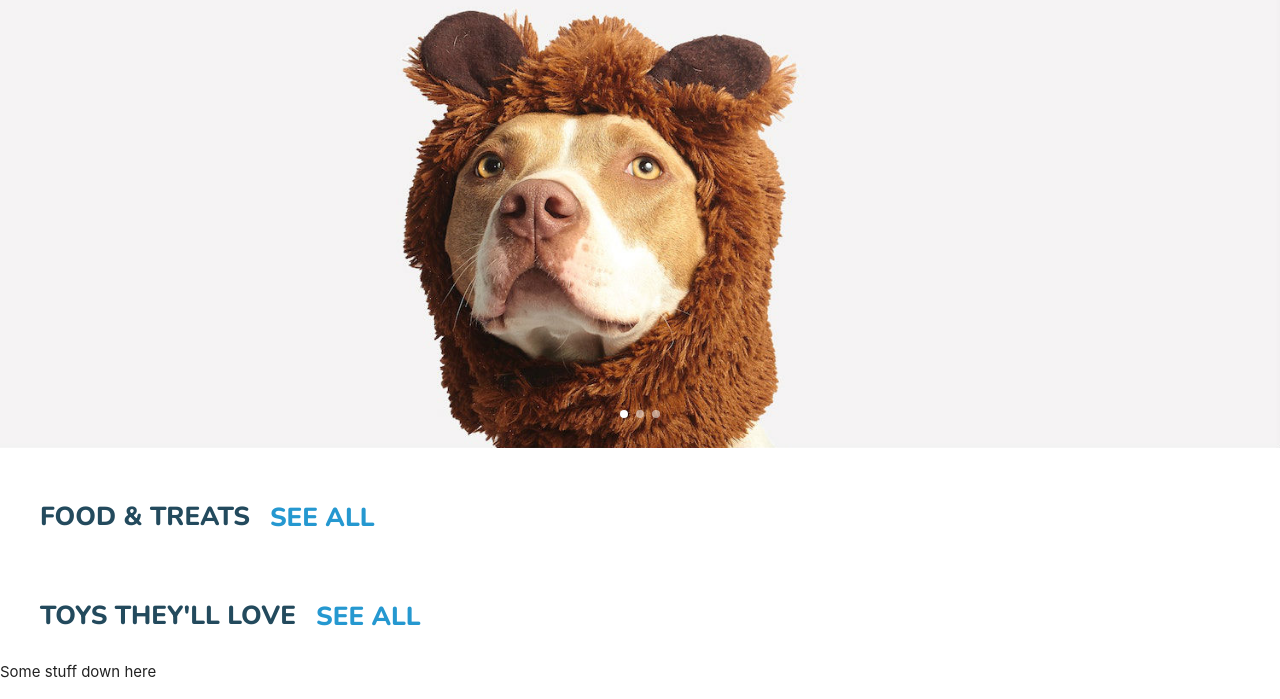
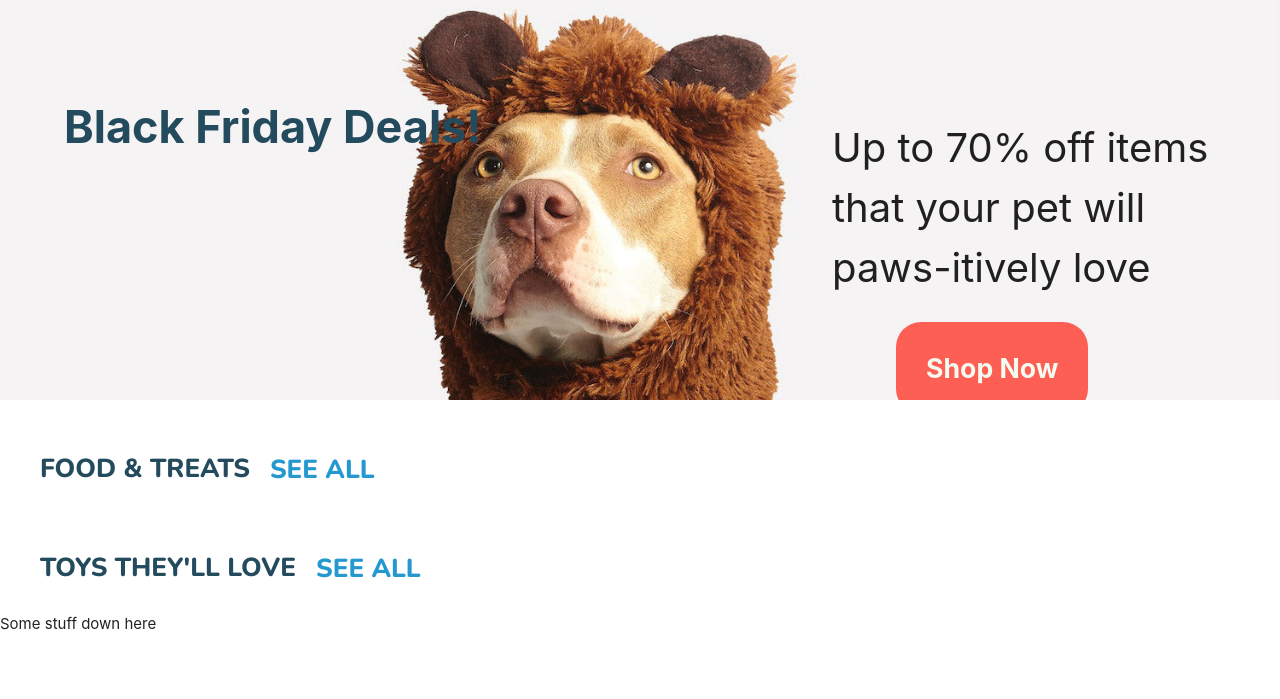
Before and after one commit to ldavidson45/wags-to-wings, a Django app: page / in a window 1280 px wide. Shown: the part 110-809 px from the top of the page. After the commit the page ends 740 px from the top, so only its background shows below. Run offline with Django 3.2, Linux system fonts and the light colour scheme; data that the repository does not hold is empty; style sheets or scripts are compiled from the project's sources; some web fonts are replaced.

Commit message:
Add dog panel with text

```diff
--- a/wags_to_wings/static/css/main.css
+++ b/wags_to_wings/static/css/main.css
@@ -33,4 +33,38 @@ nav .brand-logo {
 .small-text {
   font-size: 0.85rem;
 }
+
+.dog-carousel-item {
+  background-image: url("../images/carousel_dog_20_7.jpg");
+  background-size: cover;
+}
+
+.carousel-banner-text-left {
+  font-size: 3rem !important;
+  font-weight: bolder;
+  color: #234a5d;
+  position: relative;
+  left: 5%;
+  top: 12%;
+}
+
+.carousel-support-text-right {
+  width: 30%;
+  font-size: 30pt !important;
+  position: relative;
+  left: 65%;
+  top: -10%;
+}
+
+.carousel-button-red {
+  color: #f3faef;
+  background-color: #fe5f55;
+  padding: 30px;
+  border-radius: 25px;
+  font-weight: bold;
+  font-size: 20pt;
+  position: relative;
+  left: 70%;
+  bottom: 30px;
+}
 /*# sourceMappingURL=main.css.map */
--- a/wags_to_wings/static/css/main.scss
+++ b/wags_to_wings/static/css/main.scss
@@ -48,3 +48,42 @@ nav .brand-logo {
 .small-text {
 	font-size: 0.85rem;
 }
+
+
+// Carousel styles here
+.dog-carousel-item {
+  background-image: url('../images/carousel_dog_20_7.jpg');
+  background-size: cover;
+}
+
+.carousel-banner-text-left {
+	font-size: 3rem !important;
+	font-weight: bolder;
+	color: $darkblue;
+	position: relative;
+	left: 5%;
+	top: 12%;
+}
+
+.carousel-support-text-right {
+	width: 30%;
+	font-size: 30pt !important;
+	position: relative;
+	left: 65%;
+	top: -10%;
+
+}
+
+.carousel-button-red{
+	color: $unsureifgreen;
+	background-color: $brightred;
+	padding: 30px;
+	border-radius: 25px;
+	font-weight: bold;
+	font-size: 20pt;
+	position: relative;
+	left: 70%;
+	bottom: 30px;
+}
+
+// End carousel styles
--- a/wags_to_wings/templates/wags_to_wings/carousel.html
+++ b/wags_to_wings/templates/wags_to_wings/carousel.html
@@ -2,9 +2,16 @@
 {% block content %}
 
 <div class="carousel carousel-slider">
-  <a class="carousel-item" href="#one!"><img src="../../static/images/carousel_dog_20_7.jpg"></a>
+  <!-- <a class="carousel-item" href="#one!"><img src="../../static/images/carousel_dog_20_7.jpg"></a>
   <a class="carousel-item" href="#two!"><img src="../../static/images/carousel_cat_20_7.jpg"></a>
-  <a class="carousel-item" href="#three!"><img src="../../static/images/carousel_parrot_20_7.jpg"></a>
+  <a class="carousel-item" href="#three!"><img src="../../static/images/carousel_parrot_20_7.jpg"></a> -->
+
+  <div class="carousel-item dog-carousel-item" href="#one!">
+    <p class="carousel-banner-text-left">Black Friday Deals!</p>
+    <p class="carousel-support-text-right">Up to 70% off items that your pet will paws-itively love</p>
+    <a href="#" class="carousel-button-red">Shop Now</a>
+  </div>
+
 </div>
 
 {% endblock %}
```
Also changed, not shown: 1 other file.
